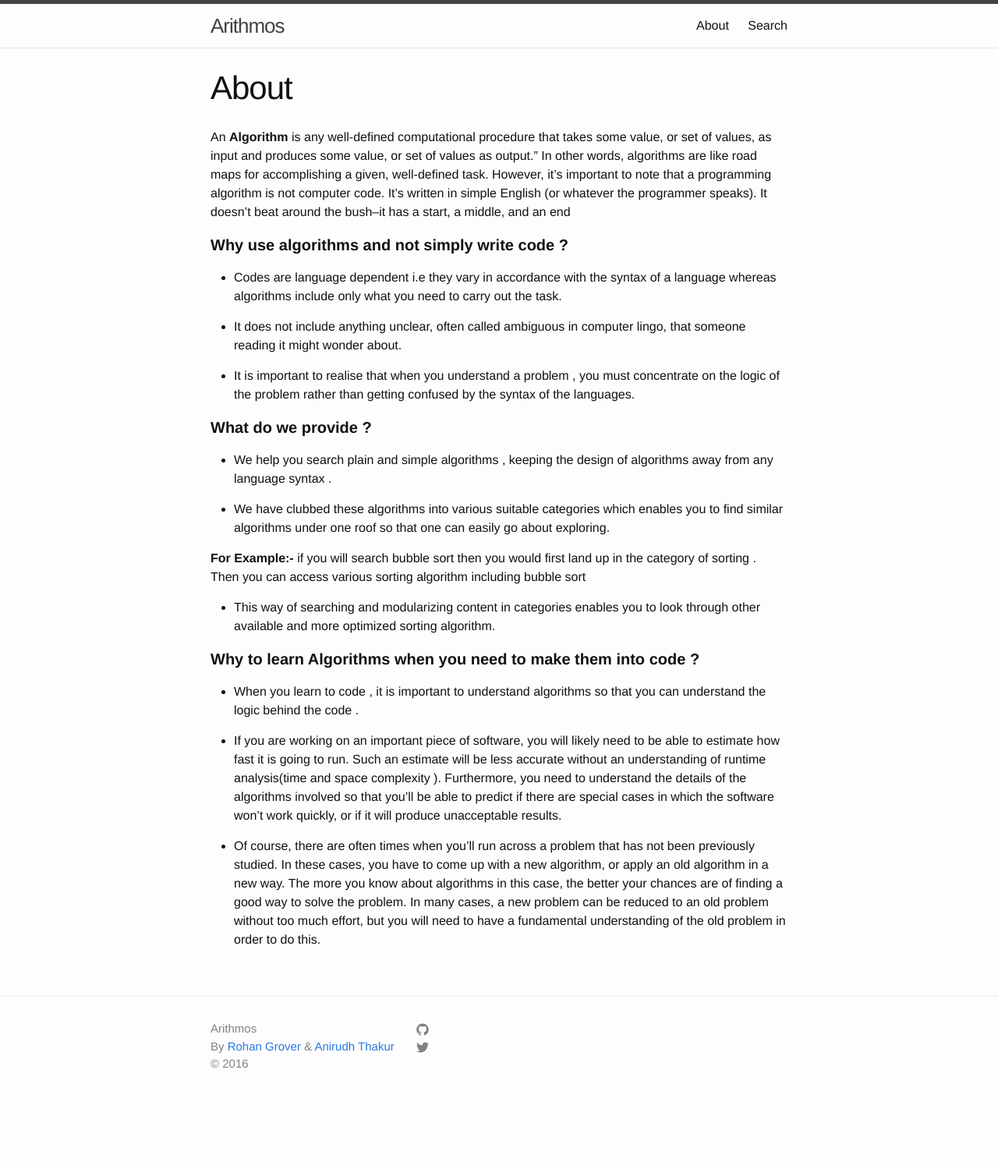
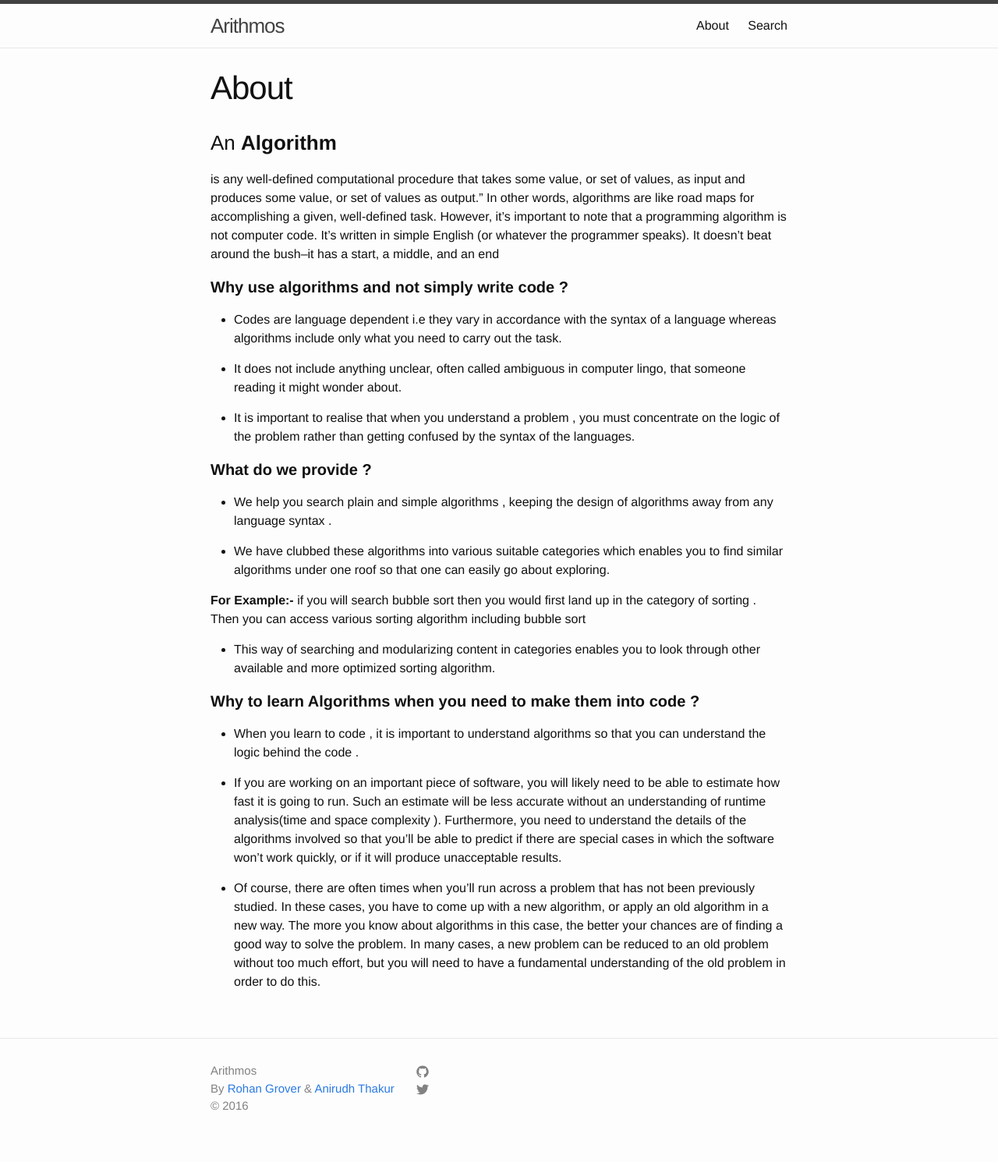
Before and after one commit to aarithmos/Algorithms, a Jekyll site: the page built from about.md, in a window 1280 px wide. Shown: the whole page at 78% size. Built offline with Jekyll 4.4.1, drawn with Linux system fonts in a browser that asks for light colours; before the commit the page ends 1436 px from its top, so only the background shows below that.

```diff
--- a/about.md
+++ b/about.md
@@ -4,7 +4,8 @@ title: About
 permalink: /about/
 ---
 
-An __Algorithm__ is any well-defined computational procedure that takes some value, or set of values, as input and produces some value, or set of values as output." In other words, algorithms are like road maps for accomplishing a given, well-defined task.
+### An __Algorithm__
+is any well-defined computational procedure that takes some value, or set of values, as input and produces some value, or set of values as output." In other words, algorithms are like road maps for accomplishing a given, well-defined task.
 However, it's important to note that a programming algorithm is not computer code. It's written in simple English (or whatever the programmer speaks). It doesn't beat around the bush--it has a start, a middle, and an end
 
 #### __Why use algorithms and not simply write code ?__
```
